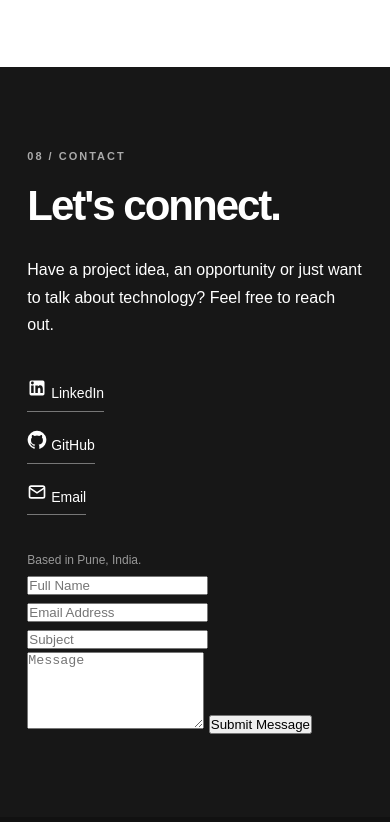
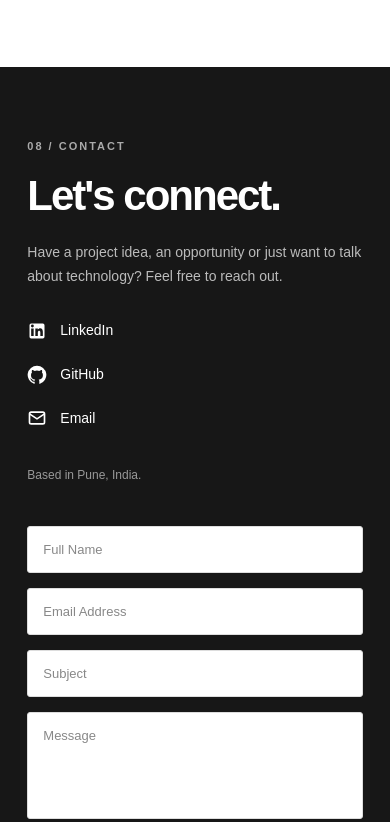
Before and after one commit to huma79093-glitch/Huma_portfolio, a plain HTML site: page index.html in a window 390 px wide. Shown: the part 8353-9175 px from the top of the page. Drawn offline with Linux system fonts and the light colour scheme.

Commit message:
Update style.css

```diff
--- a/style.css
+++ b/style.css
@@ -1,9 +1,9 @@
+
 * {
     margin: 0;
     padding: 0;
     box-sizing: border-box;
 }
-
 
 body {
     background-color: #ffffff;
@@ -13,7 +13,6 @@ body {
     overflow-x: hidden;
 }
 
-/* header stuff */
 .header {
     width: 100%;
     padding: 22px 8%;
@@ -52,6 +51,7 @@ body {
 .navigation a:hover {
     color: #000000;
 }
+
 
 .hero {
     min-height: 620px;
@@ -125,6 +125,7 @@ body {
     margin-top: 35px;
 }
 
+
 .section {
     padding: 100px 12%;
     border-top: 1px solid #eeeeee;
@@ -147,6 +148,8 @@ body {
     letter-spacing: -1.5px;
     line-height: 1.3;
 }
+
+
 
 .about-content {
     display: flex;
@@ -175,7 +178,6 @@ body {
     margin-bottom: 18px;
 }
 
-/* TODO: clean up work section padding later */
 .work-section {
     background-color: #f7f7f7;
 }
@@ -211,6 +213,7 @@ body {
     color: #666666;
     font-size: 14px;
 }
+
 
 .venture-content {
     display: flex;
@@ -318,6 +321,8 @@ body {
     font-weight: bold;
 }
 
+
+
 .experience-list {
     border-top: 1px solid #e5e5e5;
 }
@@ -354,6 +359,7 @@ body {
     font-size: 14px;
     max-width: 600px;
 }
+
 
 .learning-section {
     background-color: #f7f7f7;
@@ -422,55 +428,151 @@ body {
 }
 
 .contact-section {
-    padding: 110px 12%;
+    padding: 100px 12%;
     background-color: #171717;
     color: #ffffff;
+
+    display: flex;
+    justify-content: space-between;
+    align-items: flex-start;
+    gap: 70px;
 }
 
-.contact-section .section-number {
+.contact-left {
+    width: 40%;
+}
+
+.contact-left .section-number {
     color: #aaaaaa;
 }
 
-.contact-section h2 {
-    font-size: 55px;
+.contact-left h2 {
+    font-size: 48px;
+    letter-spacing: -2px;
     line-height: 1.2;
-    letter-spacing: -2px;
-    margin-bottom: 25px;
+    margin-bottom: 20px;
 }
 
-.contact-section > p {
+.contact-description {
     color: #bbbbbb;
-    font-size: 15px;
-    max-width: 450px;
+    font-size: 14px;
+    max-width: 350px;
+    margin-bottom: 30px;
 }
+
 
 .contact-links {
     display: flex;
-    flex-wrap: wrap;
-    gap: 30px;
-    margin-top: 40px;
+    flex-direction: column;
+    align-items: flex-start;
+    gap: 20px;
+    margin-top: 30px;
 }
 
 .contact-links a {
+    display: flex;
+    align-items: center;
+    gap: 13px;
+
     color: #ffffff;
+    text-decoration: none;
+    border: none;
+    padding: 0;
+
     font-size: 14px;
-    text-decoration: none;
-    border-bottom: 1px solid #777777;
-    padding-bottom: 5px;
 }
 
 .contact-links a:hover {
     color: #aaaaaa;
 }
 
+.contact-links svg {
+    width: 20px;
+    height: 20px;
+    flex-shrink: 0;
+}
+
+.contact-left .location-note {
+    color: #999999;
+    font-size: 12px;
+    margin-top: 35px;
+}
+
+.contact-right {
+    width: 60%;
+}
+
+.contact-form {
+    display: flex;
+    flex-direction: column;
+    gap: 15px;
+}
+
+.form-row {
+    display: flex;
+    gap: 15px;
+}
+
+.contact-form input,
+.contact-form textarea {
+    width: 100%;
+    padding: 15px;
+
+    background-color: #ffffff;
+    color: #171717;
+
+    border: 1px solid #dddddd;
+    border-radius: 3px;
+
+    font-family: Arial, Helvetica, sans-serif;
+    font-size: 13px;
+
+    outline: none;
+    resize: none;
+    cursor: default;
+
+    user-select: none;
+    -webkit-user-select: none;
+}
+
+.contact-form input::placeholder,
+.contact-form textarea::placeholder {
+    color: #888888;
+}
+
+.contact-form button {
+    padding: 14px 20px;
+
+    background-color: #ffffff;
+    color: #171717;
+
+    border: 1px solid #ffffff;
+    border-radius: 3px;
+
+    font-size: 13px;
+    font-family: Arial, Helvetica, sans-serif;
+
+    cursor: pointer;
+}
+
+.contact-form button:hover {
+    background-color: #dddddd;
+    border-color: #dddddd;
+}
+
+
+/* Footer */
+
 .footer {
     background-color: #111111;
     color: #aaaaaa;
     padding: 25px 12%;
+
     display: flex;
     justify-content: space-between;
     align-items: center;
     flex-wrap: wrap;
+
     gap: 15px;
     font-size: 12px;
 }
@@ -478,6 +580,10 @@ body {
 .footer a {
     color: #ffffff;
     text-decoration: none;
+}
+
+.footer a:hover {
+    color: #aaaaaa;
 }
 
 @media screen and (max-width: 900px) {
@@ -520,7 +626,12 @@ body {
     }
 
     .contact-section {
-        padding: 90px 8%;
+        padding: 80px 8%;
+        gap: 40px;
+    }
+
+    .contact-left h2 {
+        font-size: 40px;
     }
 
     .footer {
@@ -528,6 +639,7 @@ body {
     }
 
 }
+
 
 @media screen and (max-width: 600px) {
 
@@ -596,19 +708,32 @@ body {
         width: 100%;
         padding: 25px;
     }
-
     .contact-section {
-        padding: 80px 7%;
+        flex-direction: column;
+        padding: 70px 7%;
+        gap: 40px;
     }
 
-    .contact-section h2 {
+    .contact-left,
+    .contact-right {
+        width: 100%;
+    }
+
+    .contact-left h2 {
         font-size: 42px;
     }
 
-    .contact-links {
+    .form-row {
         flex-direction: column;
-        align-items: flex-start;
-        gap: 18px;
+    }
+
+    .contact-form {
+        width: 100%;
+    }
+
+    .contact-form input,
+    .contact-form textarea {
+        width: 100%;
     }
 
     .footer {
```
